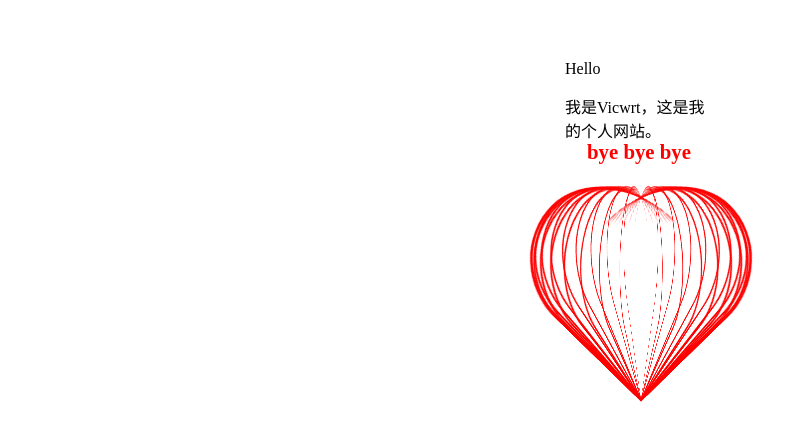
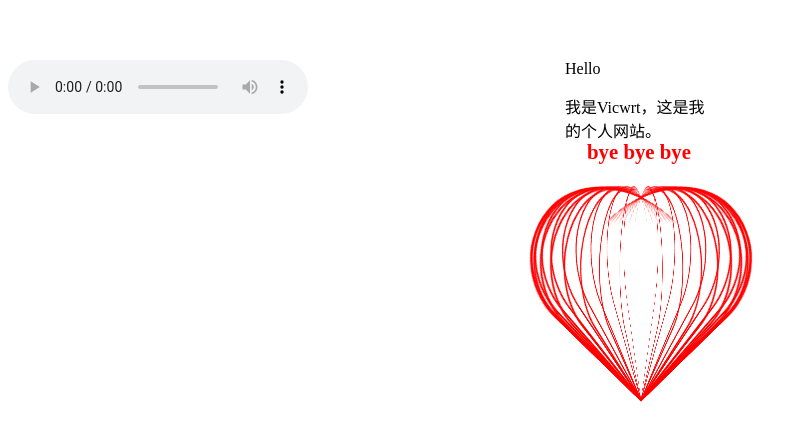
Before and after one commit to Vicwrt/Vicwrt.github.io, a plain HTML site: page index.html in a window 1280 px wide. Shown: the part 140-580 px from the top of the page, without its empty margins (0-807 px from the left). Drawn offline with Linux system fonts and the light colour scheme.

Commit message:
index.html

```diff
--- a/index.html
+++ b/index.html
@@ -48,6 +48,7 @@
 </style>
 </head>
 <body>
+	<audio src="ラブ・ストーリーは突然に - 小田和正.mp3" controls  loop style="position: fixed;left:0;z-index: 10000;"></audio>
 	<div id="heart">
     <p>Hello </p>
     <p>我是Vicwrt，这是我的个人网站。 </p>
```
